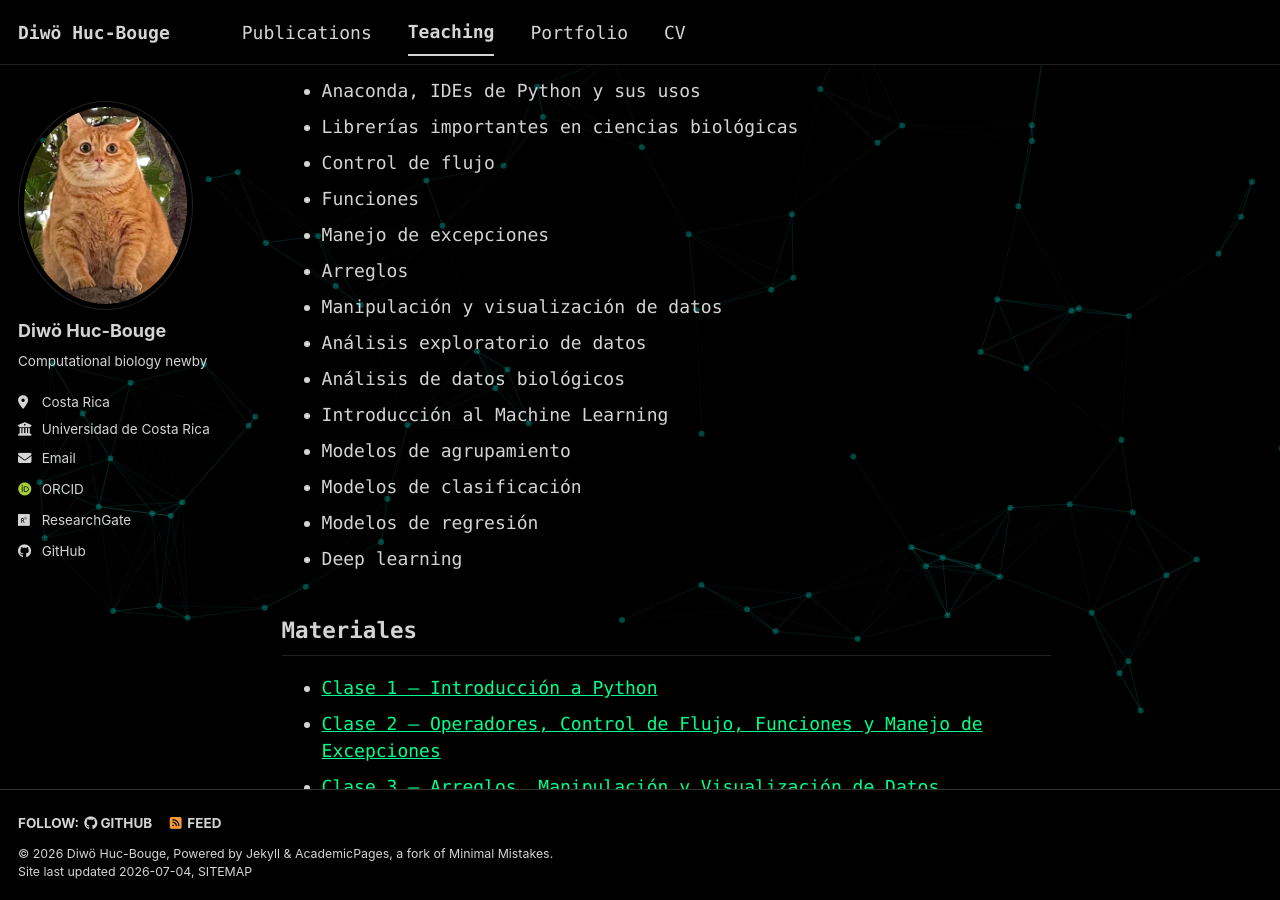
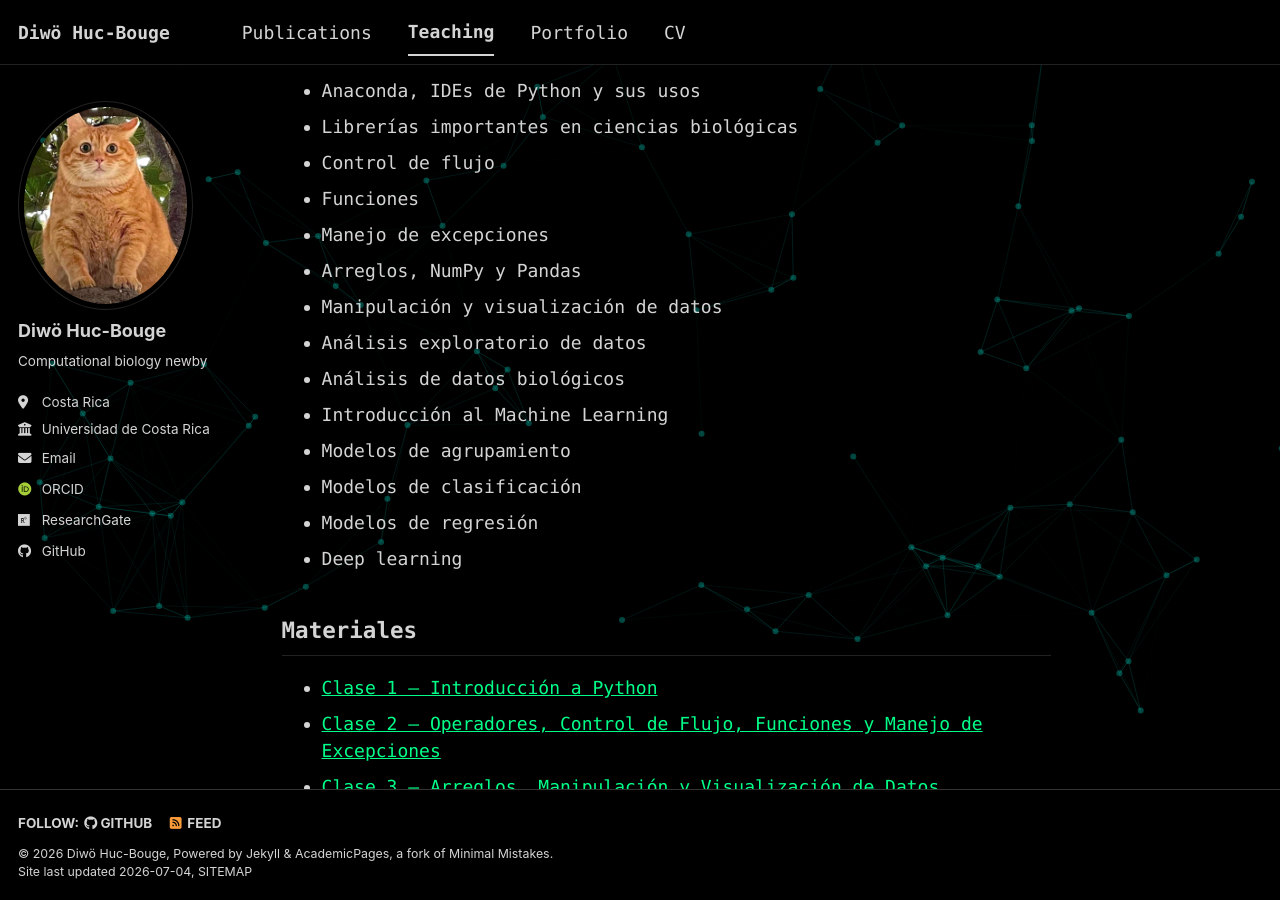
Before and after one commit to DiwoHuc/DiwoHuc.github.io, a Jekyll site: the page built from _teaching/intro_Python_curso.md, in a window 1280 px wide and 900 px high, scrolled down 411 px. Built offline with Jekyll 4.4.1, drawn with Linux system fonts in a browser that asks for light colours; some web fonts are replaced; a script bundle is joined from its source files by our own code; library files that are not in the unit come from our copies.

Commit message:
Update topics in intro Python course outline

```diff
--- a/_teaching/intro_Python_curso.md
+++ b/_teaching/intro_Python_curso.md
@@ -17,7 +17,7 @@ Hands-on Crash Course introductorio de programación en Python aplicado a cienci
 - Control de flujo
 - Funciones
 - Manejo de excepciones
-- Arreglos
+- Arreglos, NumPy y Pandas
 - Manipulación y visualización de datos
 - Análisis exploratorio de datos
 - Análisis de datos biológicos
```
